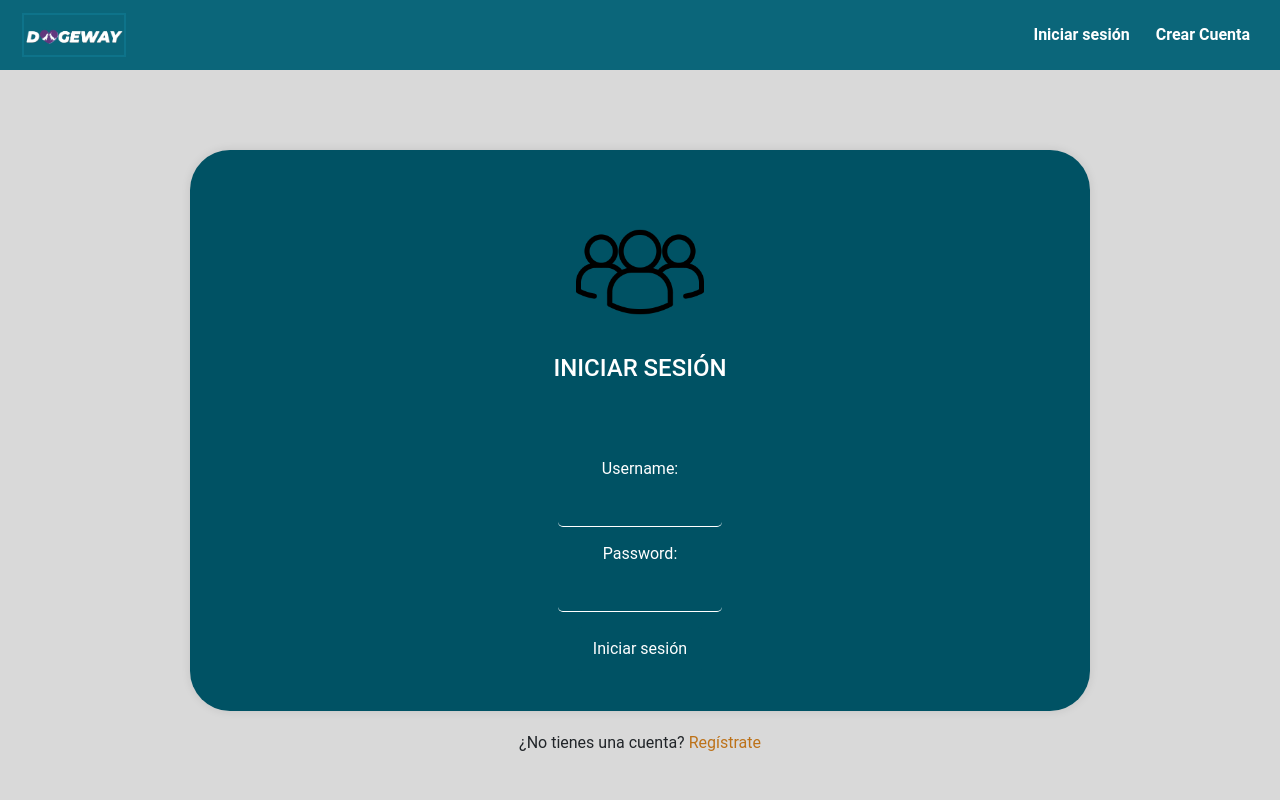
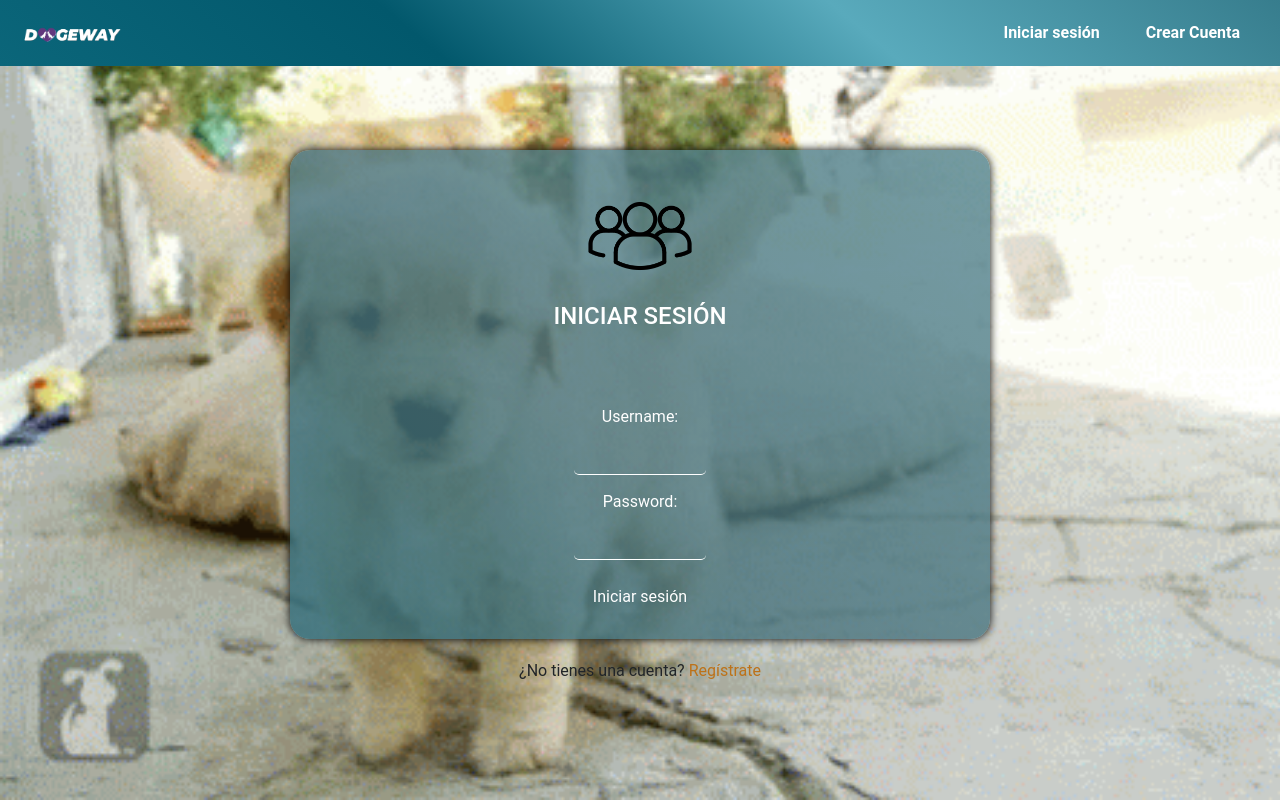
Before and after one commit to B4ZU27/Dogeaway_ingSoft, a Django app: page /login/ in a window 1280 px wide. Run offline with Django 4.2, Linux system fonts and the light colour scheme.

Commit message:
Update de estilos
Estilos nuevos para home, login y registro de usuario, tambien el nav bar le meti un poco

```diff
--- a/main_app/static/css/Preferencias.css
+++ b/main_app/static/css/Preferencias.css
@@ -11,10 +11,10 @@ body {
 .container {
     width: 90%;
     max-width: 600px;
-    margin: 15vh auto; /* Ajustar el margen superior para una posición más baja en pantallas pequeñas */
+    margin: 15vh auto;
     padding: 20px;
     background-color: #fff;
-    box-shadow: 0 0 15px rgba(0, 0, 0, 0.1);
+    box-shadow: 0 0 15px rgba(0, 0, 0, 10);
     border-radius: 8px;
     text-align: center;
     box-sizing: border-box;
--- a/main_app/static/css/base.css
+++ b/main_app/static/css/base.css
@@ -1,4 +1,3 @@
-/* DISEÑO DEL HOME */
 * {
     margin: 0;
     padding: 0;
@@ -12,7 +11,7 @@ body {
 }
 
 header {
-    background-color: #0B667A;
+    background: linear-gradient(40deg,#0B667A,#02586c,#59aabc,#377d8d);
     position: fixed;
     top: 0;
     left: 0;
@@ -36,9 +35,30 @@ header .navbar-logo {
     width: 100px;
 }
 
-#imagen{
+navbar navbar-expand-lg{
+    background: linear-gradient(40deg,#0B667A,#02586c,#59aabc,#377d8d);
+}
+
+#imagen {
     background-color: transparent;
-    border: 2px double #0e738a; /* Cambia "red" por el color que desees */
+}
+
+#imagen:hover {
+    transform: scale(1.2);
+    transition: transform 0.3s ease-in-out;
+}
+
+.nav-link {
+    margin: 0 10px;
+}
+
+.nav-link:hover {
+    transform: scale(1.2);
+}
+
+.nav-link:hover {
+    transform: scale(1.2);
+    transition: transform 0.3s ease-in-out;
 }
 
 header nav ul {
--- a/main_app/static/css/login.css
+++ b/main_app/static/css/login.css
@@ -1,12 +1,54 @@
 form {
-    background-color: #005264;
-    padding: 40px;
-    border-radius: 40px;
-    width: 900px;
+    background: linear-gradient(45deg, rgba(0, 82, 100, 0.8), rgba(14, 99, 118, 0.8), rgba(73, 115, 125, 0.8), rgba(88, 141, 153, 0.8));
+    background-size: 300% 300%;
+    animation: color 12s ease-in-out infinite;
+    padding: 20px;
+    border-radius: 20px;
+    width: 700px;
     height: auto;
     margin: 20px auto;
-    box-shadow: 0px 0px 10px rgba(0, 0, 0, 0.1);
+    box-shadow: 0px 0px 10px rgba(0, 0, 0, 10);
     margin-top: 50px;
+}
+.bk-login {
+    background-image: url('../../static/imagenes/form-gif.gif');
+    position: absolute;
+    top: 0;
+    left: 0;
+    width: 100%;
+    height: 100%;
+    object-fit: cover;
+}
+
+@media screen and (min-width: 768px) {
+    .bk-login {
+        background-size: cover;
+    }
+}
+
+.capa{
+    position: absolute;
+    top: 0;
+    left: 0;
+    width: 100%;
+    height: 100%;
+    background: #1c1c1d;
+    opacity: 0.5;
+    mix-blend-mode: overlay;
+    position: relative;
+    z-index: 2;
+}
+
+@keyframes color {
+    0% {
+        background-position: 0 50%;
+    }
+    50% {
+        background-position: 100% 50%;
+    }
+    100% {
+        background-position: 0 50%;
+    }
 }
 
 .form, h1 {
@@ -60,7 +102,8 @@ body {
 }
 
 button {
-    background-color: #005264;
+    background-color: transparent;
+    transition: transform 0.3s ease-in-out;
     color: white;
     padding: 10px 15px;
     border: none;
@@ -71,6 +114,7 @@ button {
 }
 
 button:hover {
+    transform: scale(1.2);
     transition: 0.5s;
     background-color: #BD7219;
     border-radius: 50px;
--- a/main_app/static/css/usuario_detalle.css
+++ b/main_app/static/css/usuario_detalle.css
@@ -14,7 +14,7 @@ body {
     margin: 15vh auto;
     padding: 20px;
     background-color: #fff;
-    box-shadow: 0 0 15px rgba(0, 0, 0, 0.1);
+    box-shadow: 0 0 15px rgba(0, 0, 0, 10);
     border-radius: 8px;
     text-align: center;
     box-sizing: border-box;
--- a/main_app/templates/Login.html
+++ b/main_app/templates/Login.html
@@ -7,7 +7,8 @@
 
 {% block content %}
 
-<div style="margin-top: 100px"></div>
+<section class="bk-login">
+    <div style="margin-top: 100px"></div>
 <div class="login">
     <form method="post">
         <img src="{% static 'imagenes/login/login.png' %}" alt="" width="20%">
@@ -24,6 +25,8 @@
             {{ form.password }}
         </div>
 
+        <div class="capa"></div>
+
         <button type="submit">Iniciar sesión</button>
     </form>
     <p>¿No tienes una cuenta? <a class="register-link" href="{% url 'signup' %}">Regístrate</a></p>
@@ -37,4 +40,6 @@
 </div>
 {% endif %}
 
+</section>
+
 {% endblock content %}
--- a/main_app/templates/Signup.html
+++ b/main_app/templates/Signup.html
@@ -10,6 +10,8 @@
 
 
 {% block content %}
+
+<section class="bk-singup">
     <div class="signup">
         <form method="post">
             <img src="{% static 'imagenes/login/login.png' %}" alt="" width="20%">
@@ -56,6 +58,7 @@
             <div class="button-container">
                 <button type="submit">Registrarse</button>
             </div>
+            <div class="capa"></div>
             {% if form.errors %}
             <ul class="errorlist" style="color: red;">
                 {% for field_errors in form.errors.values %}
@@ -81,4 +84,6 @@
         });
     </script>
 
+</section>
+
 {% endblock content %}
--- a/main_app/templates/index.html
+++ b/main_app/templates/index.html
@@ -133,5 +133,4 @@
 
 </footer>
 
-
 {% endblock content %}
--- a/main_app/templates/layouts/base.html
+++ b/main_app/templates/layouts/base.html
@@ -20,7 +20,7 @@
 <body>
 
     <header>
-        <nav class="navbar navbar-expand-lg" style="background-color: #0B667A;">
+        <nav class="navbar navbar-expand-lg">
             <div class="container-fluid">
                 <a class="navbar-brand" id="imagen" href="{% url 'home' %}">
                     <img src="{% static 'imagenes/LOGO.png' %}" alt="Dogeway Logo" class="navbar-logo">
```
Also changed, not shown: main_app/static/css/index.css (+19 -5 lines), main_app/static/css/signup.css (+52 -11 lines), main_app/static/css/usuario_actualizar.css (+4 -4 lines), main_app/templates/Preferencias.html (+0 -14 lines), main_app/templates/usuario_actualizar.html (+0 -21 lines), main_app/templates/usuario_detalle.html (+0 -40 lines), db.sqlite3, main_app/static/imagenes/form-gif.gif (added), main_app/static/imagenes/form2-gif.gif (added), main_app/static/imagenes/perros-form.jpeg (added). Lines whose indentation alone changed are shown as unchanged.
